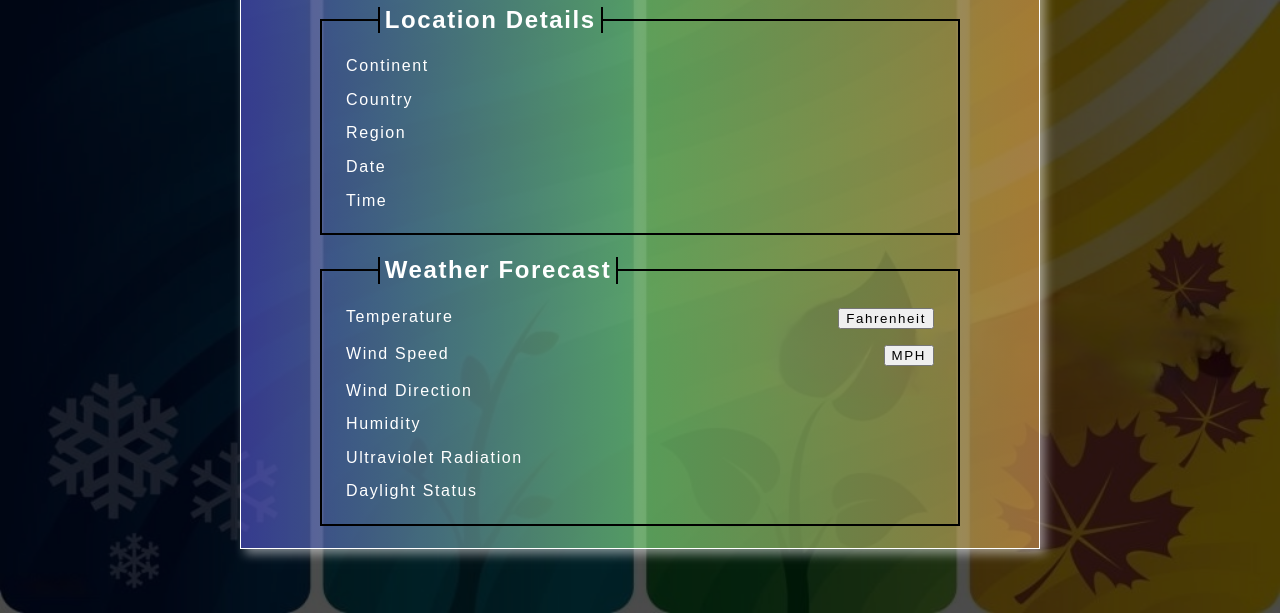
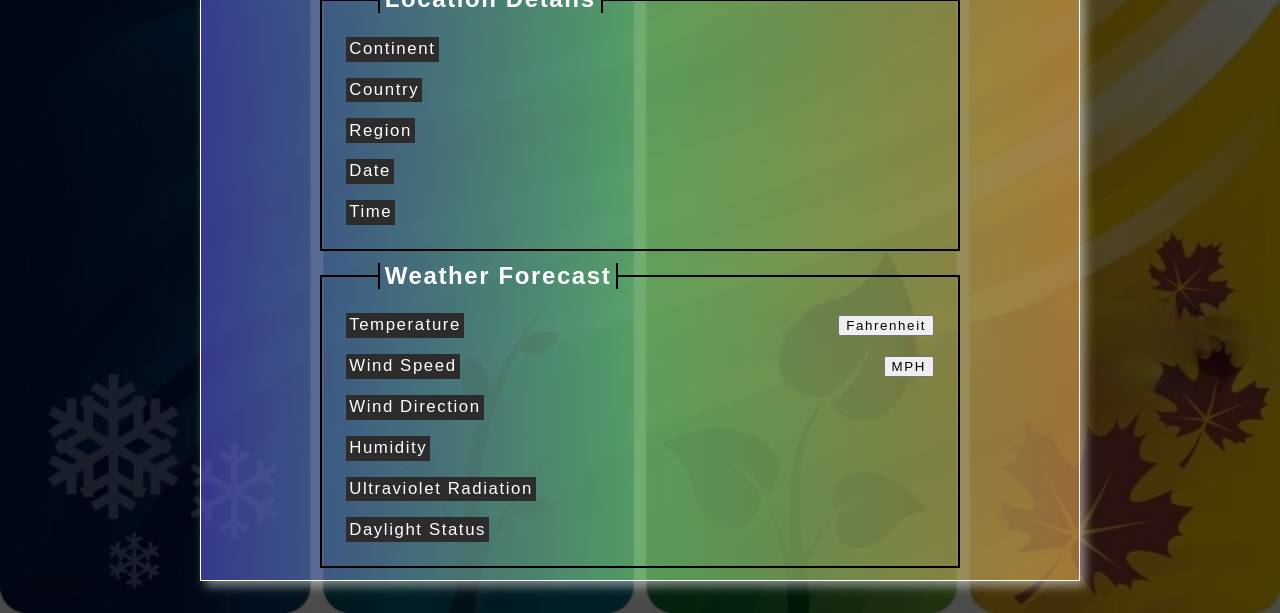
Before and after one commit to asdacosta/weather-forecast, a website built with webpack: page src/index.html in a window 1280 px wide. Shown: the part 187-800 px from the top of the page. Built offline with nearby package versions, Linux system fonts and the light colour scheme.

Commit message:
Make fonts larger and set alignments

```diff
--- a/src/style.css
+++ b/src/style.css
@@ -26,8 +26,9 @@ body > div:first-child {
 
 body > section {
   border: 1px solid rgb(255, 255, 255);
-  width: 50rem;
-  height: 40rem;
+  width: 55rem;
+  height: 45rem;
+  font-size: 1.05rem;
   color: white;
   display: flex;
   flex-direction: column;
@@ -105,5 +106,24 @@ section > div {
 .temperature,
 .wind-speed {
   display: flex;
-  justify-content: space-between;
 }
+
+.temperature button,
+.wind-speed button {
+  margin-left: auto;
+}
+
+fieldset div {
+  display: flex;
+  gap: 1rem;
+  align-items: center;
+}
+
+section fieldset span {
+  font-size: 1.1rem;
+}
+
+p {
+  background-color: rgb(44, 44, 44);
+  padding: 0.2rem;
+}
```
